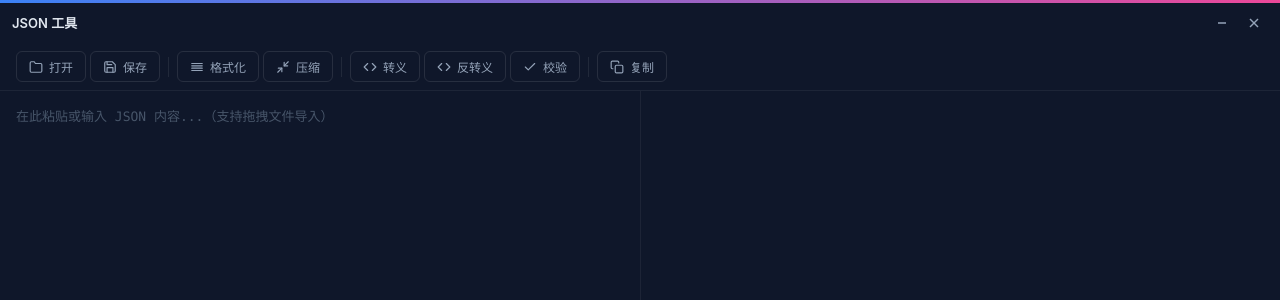
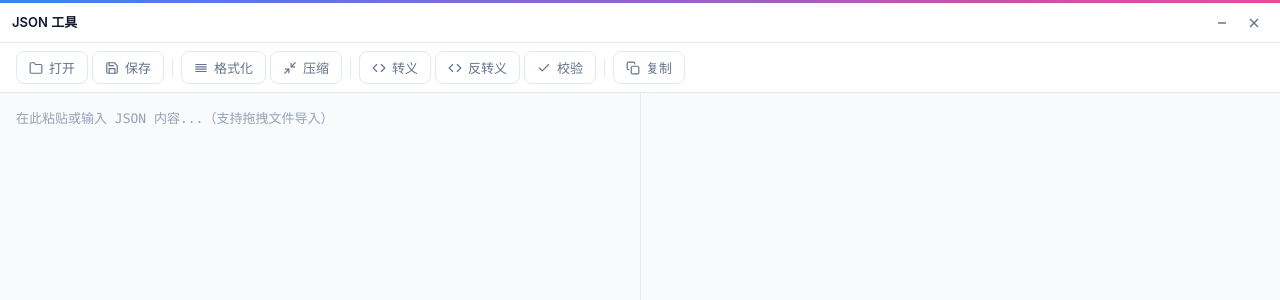
Before and after one commit to YT-XG/electron-vite-learn, a Vue app: page /#/jsonTool in a window 1280 px wide. Shown: the top 300 px of the page. Built offline with nearby package versions, Linux system fonts and the light colour scheme.

Commit message:
style: 优化 JSON 工具样式，使用系统主题变量

```diff
--- a/src/renderer/src/views/JsonTool.vue
+++ b/src/renderer/src/views/JsonTool.vue
@@ -380,7 +380,7 @@ onUnmounted(() => {
   height: 100vh;
   display: flex;
   flex-direction: column;
-  background: #0f172a;
+  background: var(--bg-base);
   overflow: hidden;
   position: relative;
 }
@@ -388,7 +388,7 @@ onUnmounted(() => {
 /* 顶部渐变色条 */
 .gradient-bar {
   height: 3px;
-  background: linear-gradient(90deg, #3b82f6, #ec4899);
+  background: linear-gradient(90deg, var(--accent), #ec4899);
   flex-shrink: 0;
 }
 
@@ -399,6 +399,8 @@ onUnmounted(() => {
   justify-content: space-between;
   height: 40px;
   padding: 0 12px;
+  background: var(--bg-surface);
+  border-bottom: 1px solid var(--border);
   -webkit-app-region: drag;
   flex-shrink: 0;
 }
@@ -412,7 +414,7 @@ onUnmounted(() => {
 .app-name {
   font-size: 13px;
   font-weight: 600;
-  color: #e2e8f0;
+  color: var(--text-primary);
 }
 
 .window-controls {
@@ -429,19 +431,19 @@ onUnmounted(() => {
   justify-content: center;
   border: none;
   background: transparent;
-  color: #94a3b8;
+  color: var(--text-secondary);
   border-radius: 6px;
   cursor: pointer;
   transition: all 0.15s ease;
 }
 
 .control-btn:hover {
-  background: rgba(255, 255, 255, 0.1);
-  color: #e2e8f0;
+  background: var(--accent-light);
+  color: var(--text-primary);
 }
 
 .close-btn:hover {
-  background: rgba(239, 68, 68, 0.8);
+  background: var(--danger);
   color: white;
 }
 
@@ -451,7 +453,8 @@ onUnmounted(() => {
   align-items: center;
   gap: 4px;
   padding: 8px 16px;
-  border-bottom: 1px solid rgba(255, 255, 255, 0.06);
+  background: var(--bg-surface);
+  border-bottom: 1px solid var(--border);
   flex-shrink: 0;
 }
 
@@ -460,25 +463,30 @@ onUnmounted(() => {
   align-items: center;
   gap: 6px;
   padding: 6px 12px;
-  border: 1px solid rgba(255, 255, 255, 0.1);
+  border: 1px solid var(--border);
   background: transparent;
-  color: #94a3b8;
-  border-radius: 6px;
-  font-size: 12px;
+  color: var(--text-secondary);
+  border-radius: var(--btn-radius);
+  font-size: var(--btn-font-size);
+  font-weight: var(--btn-font-weight);
   cursor: pointer;
   transition: all 0.15s ease;
 }
 
 .tool-btn:hover {
-  background: rgba(59, 130, 246, 0.15);
-  border-color: #3b82f6;
-  color: #e2e8f0;
+  background: var(--accent-light);
+  border-color: var(--accent);
+  color: var(--text-primary);
+}
+
+.tool-btn:active {
+  transform: scale(0.97);
 }
 
 .toolbar-separator {
   width: 1px;
   height: 20px;
-  background: rgba(255, 255, 255, 0.08);
+  background: var(--border);
   margin: 0 4px;
 }
 
@@ -493,7 +501,7 @@ onUnmounted(() => {
   flex: 1;
   background: transparent;
   border: none;
-  color: #e2e8f0;
+  color: var(--text-primary);
   font-family: 'Fira Code', 'Cascadia Code', 'Consolas', monospace;
   font-size: 13px;
   line-height: 1.6;
@@ -504,12 +512,12 @@ onUnmounted(() => {
 }
 
 .editor-input::placeholder {
-  color: #475569;
+  color: var(--text-tertiary);
 }
 
 .editor-divider {
   width: 1px;
-  background: rgba(255, 255, 255, 0.06);
+  background: var(--border);
 }
 
 .editor-output {
@@ -519,15 +527,15 @@ onUnmounted(() => {
   font-family: 'Fira Code', 'Cascadia Code', 'Consolas', monospace;
   font-size: 13px;
   line-height: 1.6;
-  color: #94a3b8;
+  color: var(--text-secondary);
 }
 
 .editor-output.has-error {
-  background: rgba(239, 68, 68, 0.05);
+  background: var(--danger-bg);
 }
 
 .editor-output.has-success {
-  background: rgba(34, 197, 94, 0.05);
+  background: var(--success-bg);
 }
 
 .output-text {
@@ -538,27 +546,28 @@ onUnmounted(() => {
 
 .error-msg {
   margin: 0;
-  color: #ef4444;
+  color: var(--danger);
   white-space: pre-wrap;
   word-break: break-all;
 }
 
 .success-msg {
   margin: 0;
-  color: #22c55e;
+  color: var(--success);
   white-space: pre-wrap;
   word-break: break-all;
 }
 
 /* 拖拽状态 */
 .json-tool.drag-over {
-  border: 2px dashed #3b82f6;
+  border: 2px dashed var(--accent);
 }
 
 .drag-overlay {
   position: absolute;
   inset: 0;
-  background: rgba(15, 23, 42, 0.9);
+  background: var(--bg-glass);
+  backdrop-filter: blur(4px);
   display: flex;
   align-items: center;
   justify-content: center;
@@ -570,7 +579,7 @@ onUnmounted(() => {
   flex-direction: column;
   align-items: center;
   gap: 12px;
-  color: #3b82f6;
+  color: var(--accent);
   font-size: 16px;
   font-weight: 500;
 }
```
